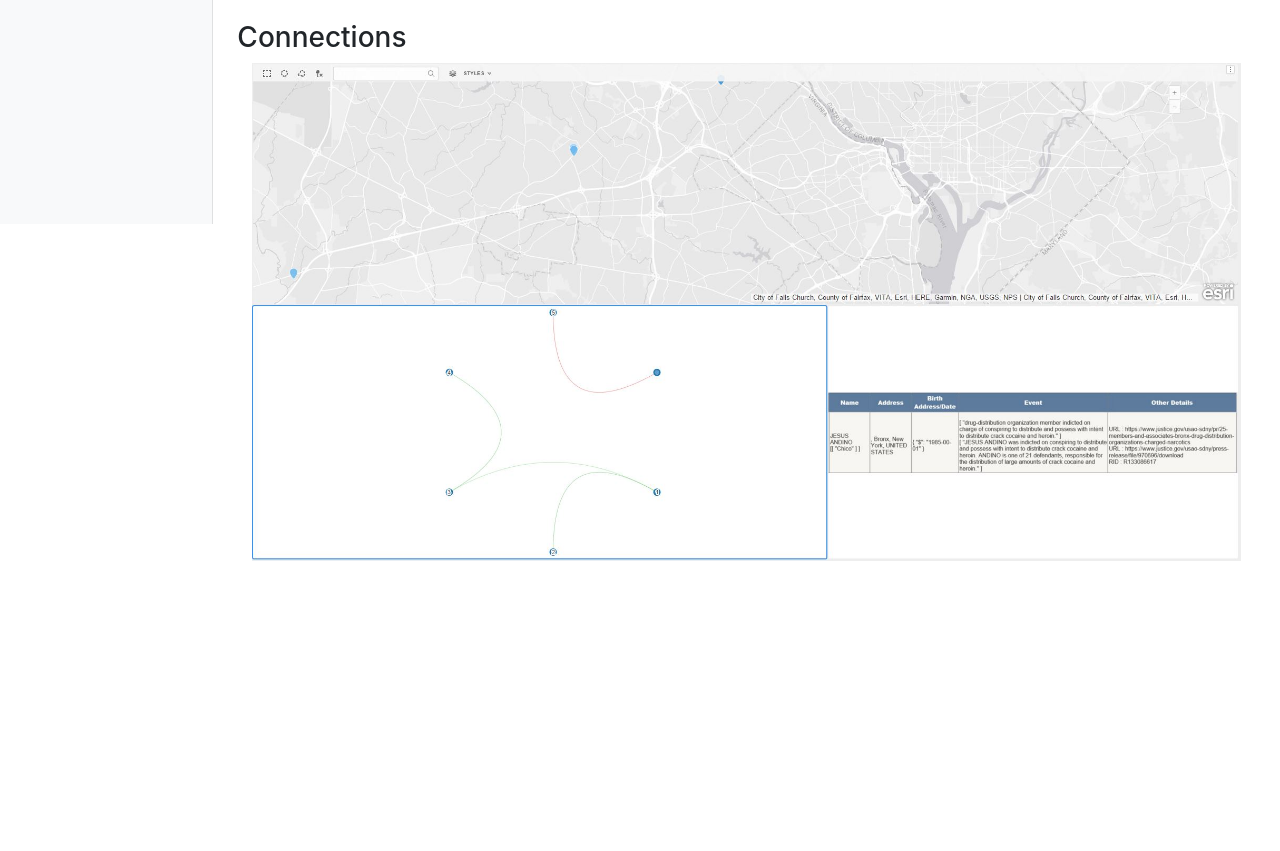
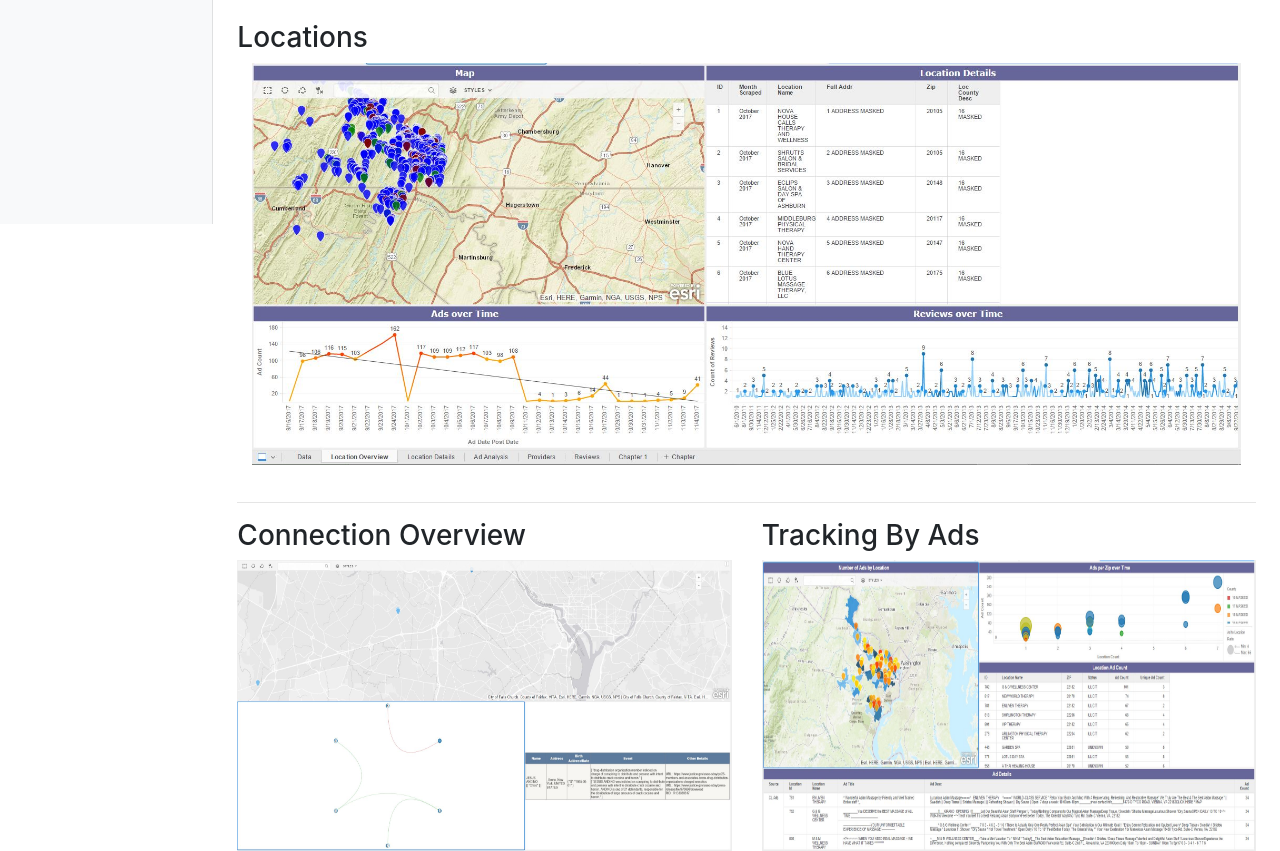
Before and after one commit to ammarrai/hackexpedition2018, a website: page dashboard.html in a window 1280 px wide. Shown: the part 576-1427 px from the top of the page. Before the commit the page ends 1137 px from the top, so only its background shows below. Drawn offline with nearby package versions, Linux system fonts and the light colour scheme.

Commit message:
update db

```diff
--- a/dashboard.html
+++ b/dashboard.html
@@ -127,9 +127,21 @@
 
           <canvas class="my-4" id="myChart" width="900" height="380"></canvas>
 
-          <h3>Connections</h3>
+          <h3>Locations</h3>
           <div class="col-md-12">
-            <img src="assets/Capture1.JPG" style="width: 100%; height: 100%;" class="img-responsive"/>
+            <img src="assets/location.JPG" style="width: 100%; height: 100%;" class="img-responsive"/>
+          </div>
+          <br>
+          <hr/>
+          <div class="row">
+            <div class="col-md-6">
+              <h3>Connection Overview</h3>
+              <img src="assets/Capture1.JPG" style="width: 100%; height: 100%;" class="img-responsive"/>
+            </div>
+            <div class="col-md-6">
+              <h3>Tracking By Ads</h3>
+              <img src="assets/ads.JPG" style="width: 100%; height: 100%;" class="img-responsive"/>
+            </div>
           </div>
           <!-- <div class="table-responsive"> -->
             <!-- <table class="table table-striped table-sm">
```
Also changed, not shown: assets/ads.JPG (added), assets/location.JPG (added).
